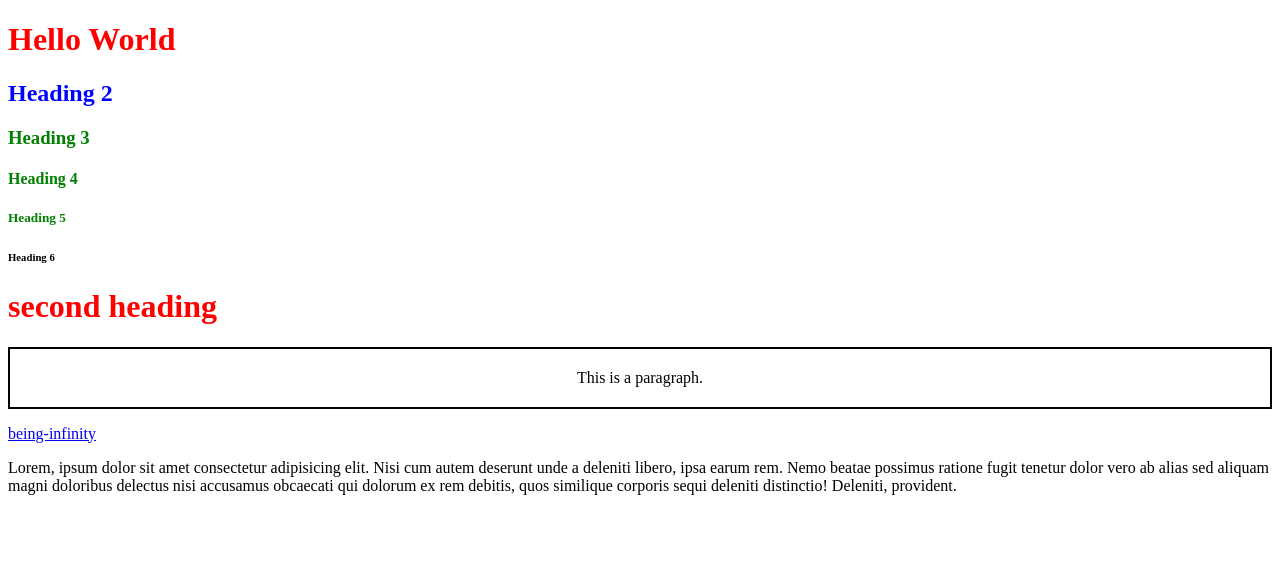
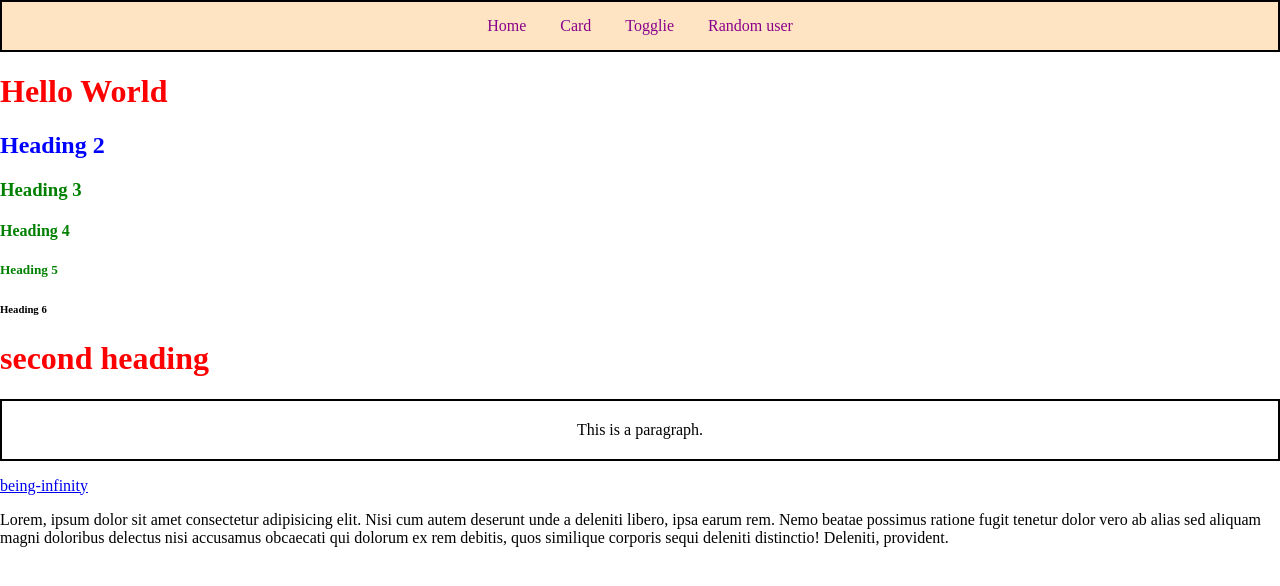
Before and after one commit to SRIJA050/AutoSuggest-1, a website: page frontend/index.html in a window 1280 px wide. Drawn offline with Linux system fonts and the light colour scheme.

Commit message:
navbar creating

```diff
--- a/frontend/css/index.css
+++ b/frontend/css/index.css
@@ -14,3 +14,23 @@
     padding:20px;
     text-align: center ;
 }
+.navbar{
+    border:2px;
+    border-color:black;
+    border-style:solid;
+    padding:15px;
+    background-color: bisque;
+    text-align: center;
+}
+.navbar a{
+    color :darkmagenta;
+    padding:15px;
+    text-decoration: none;
+}
+.navbar a:hover{
+    background-color:darkgrey;
+    color: white;
+}
+body{
+    margin :0px;
+}
--- a/frontend/index.html
+++ b/frontend/index.html
@@ -7,6 +7,12 @@
     <link rel="stylesheet" href="css/index.css">
 </head>
 <body>
+    <div class="navbar">
+        <a href="">Home</a>
+        <a href="">Card</a>
+        <a href="">Togglie</a>
+        <a href="">Random user</a>
+    </div>
     <h1> Hello World</h1>
     <h2 id="heading-2">Heading 2</h2>
     <h3 class="heading">Heading 3</h3>
```
